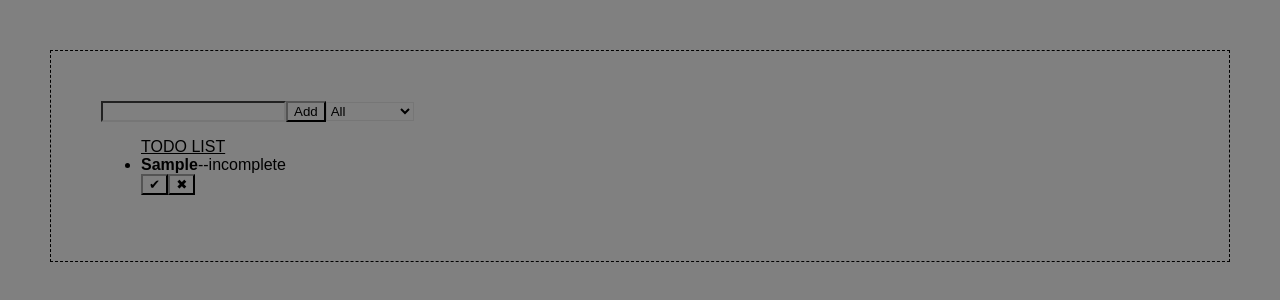
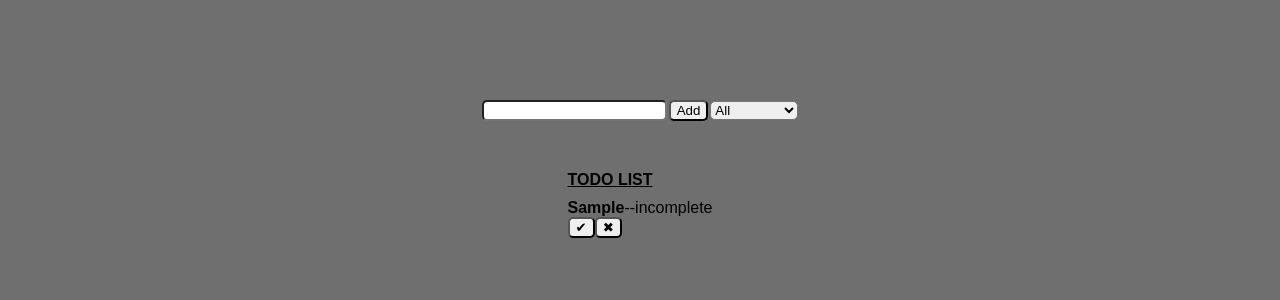
Before and after one commit to haharimoto/first-todo-app, a React (Create React App) app: page / in a window 1280 px wide. Both pictures are taken after typing "Sample" into the empty fields and a click on the button "Add". Shown: the top 300 px of the page. Built offline with nearby package versions, Linux system fonts and the light colour scheme.

Commit message:
local storage set

```diff
--- a/src/App.css
+++ b/src/App.css
@@ -1,17 +1,69 @@
 * {
-  background-color: gray;
+  box-sizing: border-box;
 }
+
+/* html {
+  display: flex;
+  align-items: center;
+  justify-content: center;
+} */
 
 body {
   font-family: "Karla", sans-serif;
   margin: 0;
+  background-color: rgb(111, 111, 111)
+}
+
+form {
+  display: flex;
+  align-items: center;
+  justify-content: center;
+  /* border: 1px dashed blue; */
+  gap: 2px;
+}
+
+.form--input {
+  border-radius: 5px;
+  text-indent: 5px;
+}
+
+.form--button {
+  border-radius: 5px;
+}
+
+.form--select {
+  border-radius: 5px;
 }
 
 .App {
-  margin: 50px;
-  padding: 50px;
-  /* background-color: darkgray; */
-  border: 1px dashed;
+  margin-top: 100px;
+  height: 100px;
+  /* border: 1px dashed; */
+}
+
+.todo-list {
+  display: flex;
+  /* align-items: center; */
+  justify-content: center;
+  /* border: 1px dashed green; */
+}
+
+.todo-list--ul {
+  list-style: none;
+  margin-top: 50px;
+  padding: 0px;
+}
+
+.todo {
+  margin: 10px 0px 10px 0px
+}
+
+.todo--complete {
+  border-radius: 5px;
+}
+
+.todo--delete {
+  border-radius: 5px;
 }
 
 .completed {
--- a/src/App.js
+++ b/src/App.js
@@ -5,7 +5,7 @@ import TodoList from "./components/TodoList";
 
 function App() {
   const [inputText, setInputText] = useState("")
-  const [toDos, setToDos] = useState([])
+  const [toDos, setToDos] = useState(JSON.parse(localStorage.getItem("toDos")) || [])
   const [status, setStatus] = useState("all")
   const [filtered, setFiltered] = useState([])
 
@@ -29,27 +29,11 @@ function App() {
     }
   }
 
-  function saveLocalToDos() {
-    localStorage.setItem("toDos", JSON.stringify(toDos))
-  }
-
-  function getLocalToDos() {
-    if (localStorage.getItem("toDos") === null) {
-      localStorage.setItem("toDos", JSON.stringify([]))
-    } else {
-      let toDoLocal = JSON.parse(localStorage.getItem("toDos"))
-      setToDos(toDoLocal)
-    }
-  }
-
   useEffect(() => {
     handleFilter()
-    // saveLocalToDos()
+    localStorage.setItem("toDos", JSON.stringify(toDos))
   }, [toDos, status])
 
-  // useEffect(() => {
-  //   getLocalToDos()
-  // }, [])
 
   return (
     <div className="App">
--- a/src/components/Form.js
+++ b/src/components/Form.js
@@ -27,7 +27,6 @@ function Form(props) {
   }
 
   return (
-    <div>
     <form onSubmit={handleSubmit}>
       <input
         className='form--input'
@@ -48,7 +47,6 @@ function Form(props) {
         <option value="incomplete">Incomplete</option>
       </select>
     </form>
-    </div>
   )
 }
 
--- a/src/components/TodoList.js
+++ b/src/components/TodoList.js
@@ -5,7 +5,7 @@ function TodoList(props) {
   return (
     <div className='todo-list'>
       <ul className='todo-list--ul'>
-        <u>TODO LIST</u>
+        <b><u>TODO LIST</u></b>
         {props.filtered.map(toDo => (
           <Todo
             key={toDo.id}
```
Also changed, not shown: public/index.html (+0 -10 lines), public/logo192.png (deleted), public/logo512.png (deleted), public/robots.txt (deleted). Lines whose indentation alone changed are shown as unchanged.
